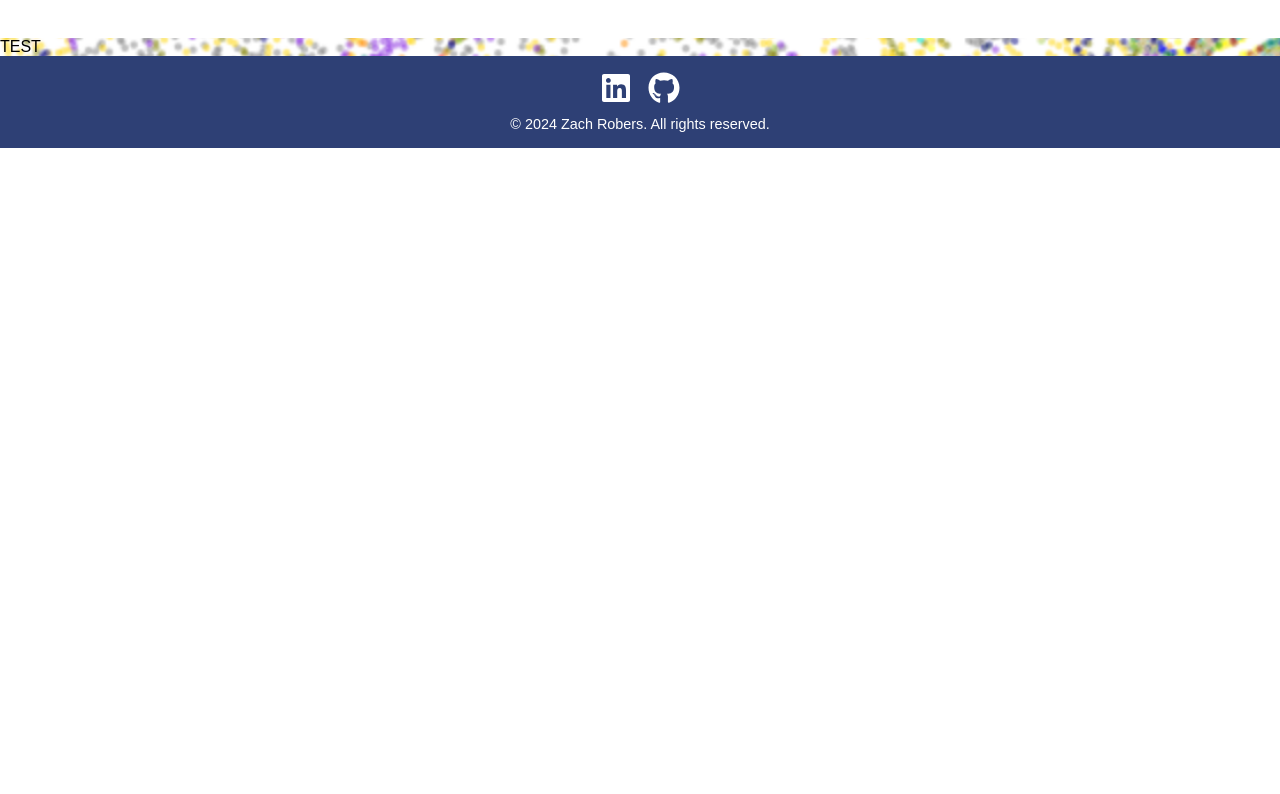
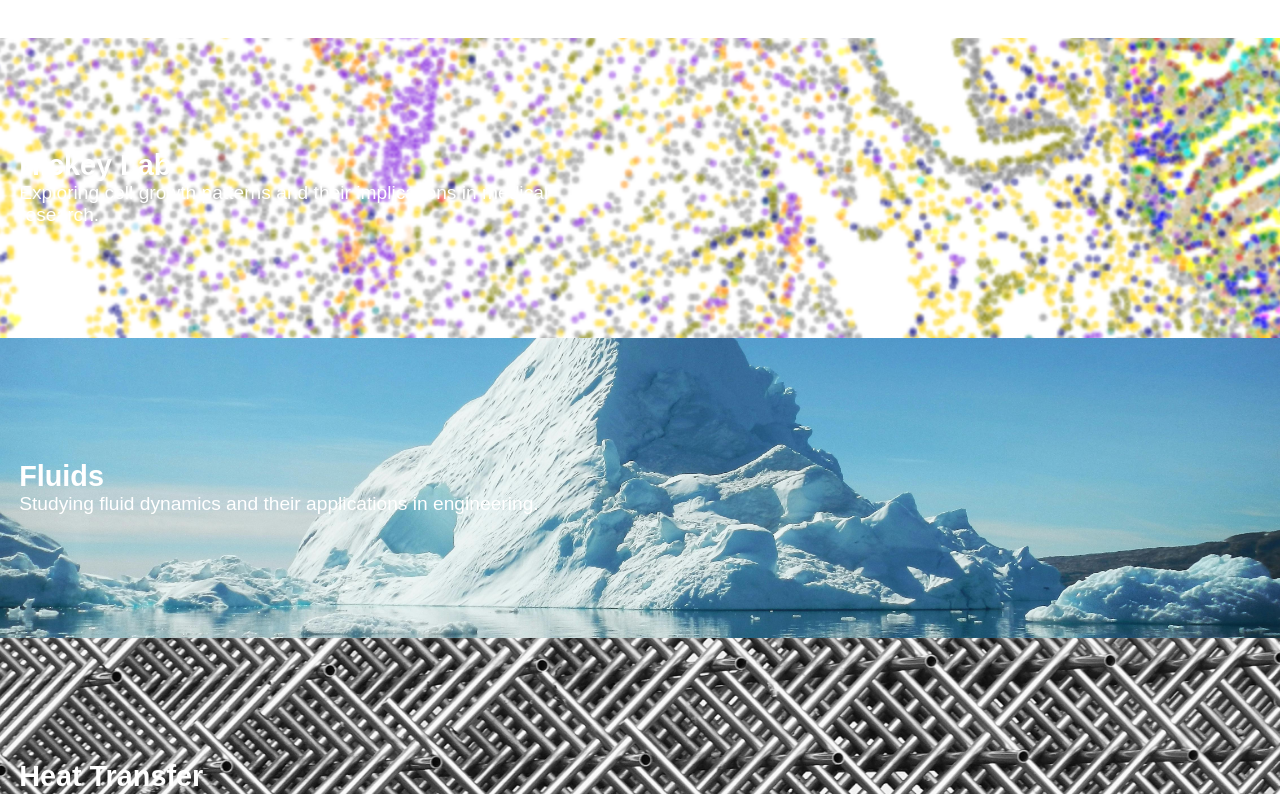
Before and after one commit to zrobers/personal-website, a React (Create React App) app: page /research in a window 1280 px wide. Shown: the part 766-1560 px from the top of the page. Before the commit the page ends 914 px from the top, so only its background shows below. Built offline with nearby package versions, Linux system fonts and the light colour scheme.

Commit message:
research progress

```diff
--- a/src/components/Research.js
+++ b/src/components/Research.js
@@ -1,5 +1,6 @@
 import React, { useEffect, useState } from 'react';
 
+// What if... typing on header
 const DynamicFeature = () => {
   const finishers = [
     "generate tissues with AI?",
@@ -48,6 +49,38 @@ const DynamicFeature = () => {
   );
 };
 
+// Individual research projects
+const projects = [
+  {
+    title: "Hickey Lab",
+    description: "Exploring cell growth patterns and their implications in medical research.",
+    style: {
+      backgroundImage: 'url(/images/cells.png)',
+      backgroundSize: 'cover',
+      backgroundPosition: 'center',
+    },
+  },
+  {
+    title: "Fluids",
+    description: "Studying fluid dynamics and their applications in engineering.",
+    style: {
+      backgroundImage: 'url(/images/iceberg.jpg)',
+      backgroundSize: 'cover',
+      backgroundPosition: 'center',
+    },
+  },
+  {
+    title: "Heat Transfer",
+    description: "Optimizing heat transfer systems for sustainable energy.",
+    style: {
+      backgroundImage: 'url(/images/metal.jpg)',
+      backgroundSize: 'cover',
+      backgroundPosition: 'center',
+    },
+  },
+];
+
+
 const Research = () => {
   useEffect(() => {
     const style = document.createElement('style');
@@ -91,9 +124,17 @@ const Research = () => {
           My research blends the computational with the tangible, serving as an outlet for me to apply the abstract concepts I learn in the classroom to real-world problems. I'm actively involved in 3 projects in deep learning, applied mathematics, and mathematical modeling.
         </p>
       </div>
-      <div style={styles.hickeyLab}>
-        TEST
-      </div>
+      {projects.map((project, index) => (
+        <div key={index} style={project.style}>
+          <div style={styles.projectContent}>
+            <div style={styles.projectText}>
+              <h2>{project.title}</h2>
+              <p>{project.description}</p>
+            </div>
+            <div style={styles.projectImage}></div>
+          </div>
+        </div>
+      ))}
     </div>
   );
 };
@@ -173,10 +214,42 @@ const styles = {
     margin: '0 auto',
     color: '#2e4075',
   },
+  projectSection: {
+    display: 'flex',
+    alignItems: 'center',
+    justifyContent: 'space-between',
+    padding: '2em',
+    margin: '2em 0',
+    color: '#fff',
+    backgroundSize: 'cover',
+    backgroundPosition: 'center',
+  },
+  projectContent: {
+    display: 'flex',
+    justifyContent: 'space-between',
+    alignItems: 'center',
+    width: '100%',
+  },
+  projectText: {
+    flex: '1',
+    padding: '1em',
+    fontSize: '1.2rem',
+    color: '#fff',
+  },
+  projectImage: {
+    flex: '1',
+    backgroundSize: 'cover',
+    backgroundPosition: 'center',
+    height: '300px',
+    marginLeft: '2em',
+  },
   hickeyLab: {
     backgroundImage: 'url(/images/cells.png)',
-    backgroundSize: 'cover',
-    backgroundPosition: 'center',
-    fontSize: '4 rem'
-  }
+  },
+  fluids: {
+    backgroundImage: 'url(/images/iceberg.jpg)',
+  },
+  heat: {
+    backgroundImage: 'url(/images/cells.png)',
+  },
 };
```
